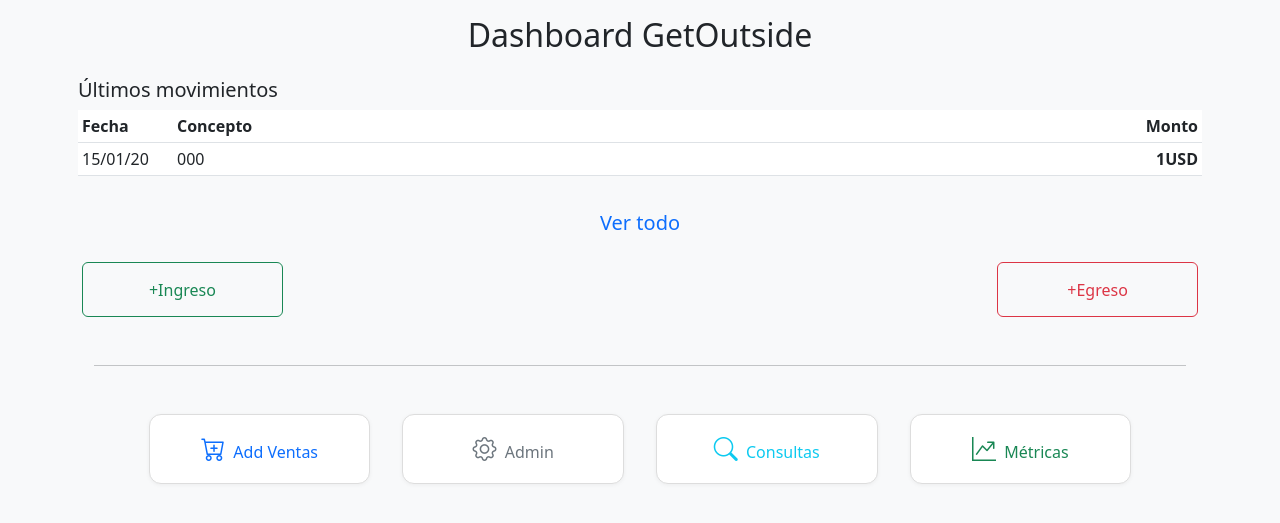
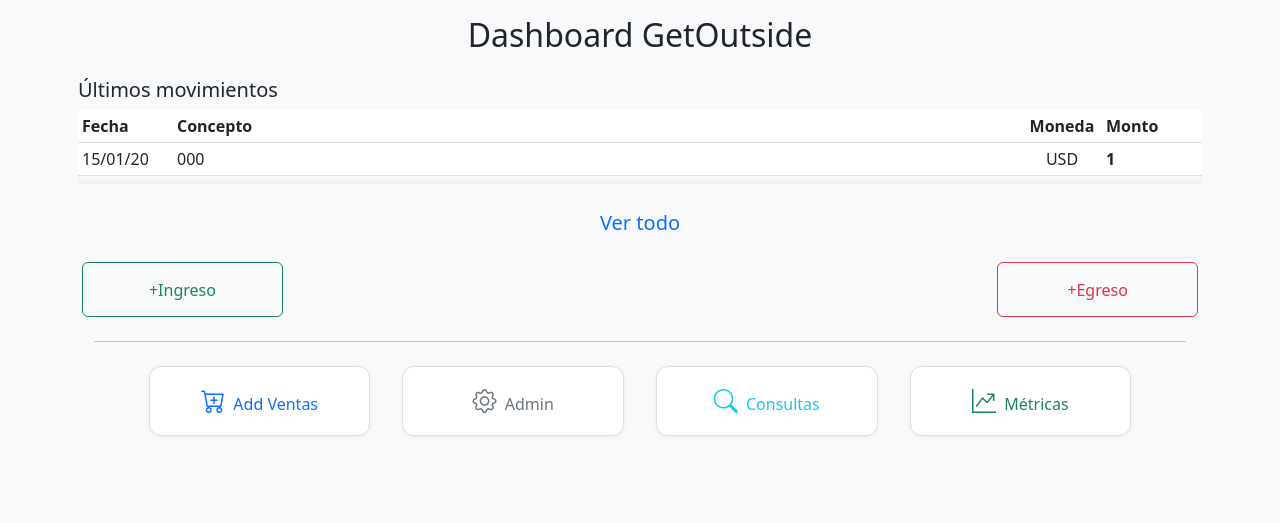
Before and after one commit to gabofunebre/GetOutside, a FastAPI app: page / in a window 1280 px wide. Shown: the top 523 px of the page. Run offline with FastAPI, Linux system fonts and the light colour scheme; tables that the repository leaves empty hold one stand-in row (values such as "Sample post"); some libraries are stand-ins or nearby versions.

Commit message:
scroll list dashboard

```diff
--- a/app/static/css/style.css
+++ b/app/static/css/style.css
@@ -430,3 +430,40 @@ input.is-invalid {
     max-width: 48%;
   }
 }
+
+/* ==========================================================================
+   Tabla con scroll vertical limitado según pantalla
+   ========================================================================== */
+.tabla-scroll {
+  overflow-y: auto;
+  display: block;
+}
+
+/* Altura visible para 15 filas en desktop (aprox 1.5rem + padding por fila) */
+@media (min-width: 768px) {
+  .tabla-scroll {
+    max-height: calc(2.5rem * 13); /* ajustá si tus filas son más altas o bajas */
+  }
+}
+
+/* Altura visible para 5 filas en móvil */
+@media (max-width: 767.98px) {
+  .tabla-scroll {
+    max-height: calc(2.5rem * 5); /* igual: ajustá según altura real de tus filas */
+  }
+}
+
+/* Opcional: sombreado inferior para sugerir que hay más contenido scrolleable */
+.tabla-scroll {
+  box-shadow: inset 0 -10px 10px -10px rgba(0, 0, 0, 0.08);
+}
+
+/* ==========================================================================
+   Fijar encabezado de tabla al hacer scroll (dashboard)
+   ========================================================================== */
+.tabla-scroll thead th {
+  position: sticky;
+  top: 0;
+  background-color: #fff;
+  z-index: 1;
+}
--- a/app/static/js/dashboard.js
+++ b/app/static/js/dashboard.js
@@ -30,25 +30,31 @@ function renderTablaDashboard(data) {
   const tbody = document.getElementById("tabla-movimientos");
   tbody.innerHTML = "";
 
+  const isMobile = window.innerWidth < 768;
+
   data.forEach(m => {
     const tr = document.createElement("tr");
 
-    // Fecha en formato DD/MM/AA
     const fecha = `<td>${formatearFecha(m.fecha)}</td>`;
-
-    // Concepto con estilo diferente según tipo
     const concepto = m.tipo === "INGRESO"
       ? `<td class="text-start">${m.concepto}</td>`
       : `<td class="fst-italic ps-3">${m.concepto}</td>`;
 
-    // Monto como número entero + moneda (ej: 1500ARS)
-    const monto = Math.round(m.importe) + m.metodo_pago.currency;
-    const importe = `<td class="text-end fw-bold">${monto}</td>`;
+    if (isMobile) {
+      const montoMoneda = `${Math.round(m.importe)}${m.metodo_pago.currency}`;
+      const importe = `<td class="text-end fw-bold">${montoMoneda}</td>`;
+      tr.innerHTML = fecha + concepto + importe;
+    } else {
+      const moneda = `<td class="text-center d-none d-md-table-cell">${m.metodo_pago.currency}</td>`;
+      const importe = `<td class="fw-bold">${Math.round(m.importe)}</td>`;
 
-    tr.innerHTML = fecha + concepto + importe;
+      tr.innerHTML = fecha + concepto + moneda + importe;
+    }
+
     tbody.appendChild(tr);
   });
 }
 
+
 // 🔁 Cargar la tabla inicial al abrir la página
 cargarMovimientos();
--- a/app/templates/dashboard.html
+++ b/app/templates/dashboard.html
@@ -21,17 +21,18 @@
 
     <!-- 🔷 BLOQUE 1: Últimos movimientos -->
     <div class="mb-4">
-
       <!-- Subtítulo sobre la tabla -->
       <h5 class="mb-2">Últimos movimientos</h5>
 
-      <div class="table-responsive">
+      <!-- 🔸 Tabla con scroll vertical y columnas adaptativas -->
+      <div class="table-responsive tabla-scroll w-100 d-block">
         <table class="table table-sm align-middle mb-2">
           <thead>
             <tr>
               <th style="width: 95px;">Fecha</th>
               <th style="width: auto;">Concepto</th>
-              <th style="width: 100px;" class="text-end">Monto</th>
+              <th class="text-center d-none d-md-table-cell" style="width: 80px;">Moneda</th>
+              <th style="width: 100px;" class="text-start">Monto</th>
             </tr>
           </thead>
           <tbody id="tabla-movimientos">
@@ -51,12 +52,12 @@
         <button class="btn btn-outline-danger btn-movimiento" data-bs-toggle="modal" data-bs-target="#modalIngreso" data-tipo="EGRESO">+Egreso</button>
       </div>
     </div>
+
     <!-- 🔻 Línea divisoria -->
-    <hr class="my-5 mx-3">
+    <hr class="my-4 mx-3">
 
     <!-- 🔷 BLOQUE 2: Acciones rápidas -->
     <div class="botonera-dashboard mt-4 d-flex flex-wrap justify-content-center gap-3 px-2">
-
       <a href="/ventas/new" class="btn-dashboard text-primary">
         <i class="bi bi-cart-plus fs-4 me-1"></i>
         <span class="label">Add Ventas</span>
@@ -76,10 +77,9 @@
         <i class="bi bi-graph-up-arrow fs-4 me-1"></i>
         <span class="label">Métricas</span>
       </a>
-
+    </div>
   </div>
 
-  </div>
   <!-- 🟢 MODAL DE INGRESO -->
   <div class="modal fade" id="modalIngreso" tabindex="-1" aria-labelledby="modalIngresoLabel" aria-hidden="true">
     <div class="modal-dialog">
@@ -89,7 +89,6 @@
           <button type="button" class="btn-close" data-bs-dismiss="modal" aria-label="Cerrar"></button>
         </div>
         <div class="modal-body">
-
           <div class="mb-3">
             <label for="fecha" class="form-label">Fecha</label>
             <input type="date" class="form-control" id="fecha" name="fecha" required>
@@ -109,8 +108,8 @@
             <label for="metodo_pago" class="form-label">Medio de pago</label>
             <select class="form-select" id="metodo_pago" name="payment_method_id" required></select>
           </div>
+        </div>
 
-        </div>
         <div class="modal-footer d-flex justify-content-between">
           <button type="button" class="btn btn-outline-secondary px-4 rounded-pill" data-bs-dismiss="modal">
             <i class="bi bi-x-circle me-1"></i> Cancelar
@@ -122,6 +121,7 @@
       </form>
     </div>
   </div>
+
   <!-- Overlay Spinner -->
   <div id="overlay">
     <div class="spinner-border text-success" role="status">
@@ -129,12 +129,9 @@
     </div>
   </div>
 
-
-  <!-- JS que carga los últimos movimientos -->
+  <!-- JS -->
   <script src="/static/js/dashboard.js"></script>
   <script src="/static/js/dashboard_movimientos.js"></script>
-  <!-- Bootstrap JS (requerido para que funcione el modal) -->
   <script src="https://cdn.jsdelivr.net/npm/bootstrap@5.3.0/dist/js/bootstrap.bundle.min.js"></script>
-
 </body>
 </html>
```
Lines whose indentation alone changed are shown as unchanged.
